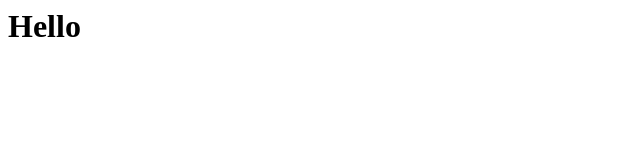
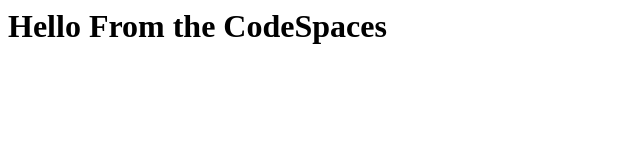
Before and after one commit to Joydeep120996/skills-code-with-codespaces, a plain HTML site: page index.html in a window 1280 px wide. Shown: the whole page, without its empty margins (0-640 px from the left). Drawn offline with Linux system fonts and the light colour scheme.

Commit message:
Adding hello from the codespace!

```diff
--- a/index.html
+++ b/index.html
@@ -1,3 +1,3 @@
 <html>
-  <h1>Hello</h1>
+  <h1>Hello From the CodeSpaces</h1>
 </html>
```
